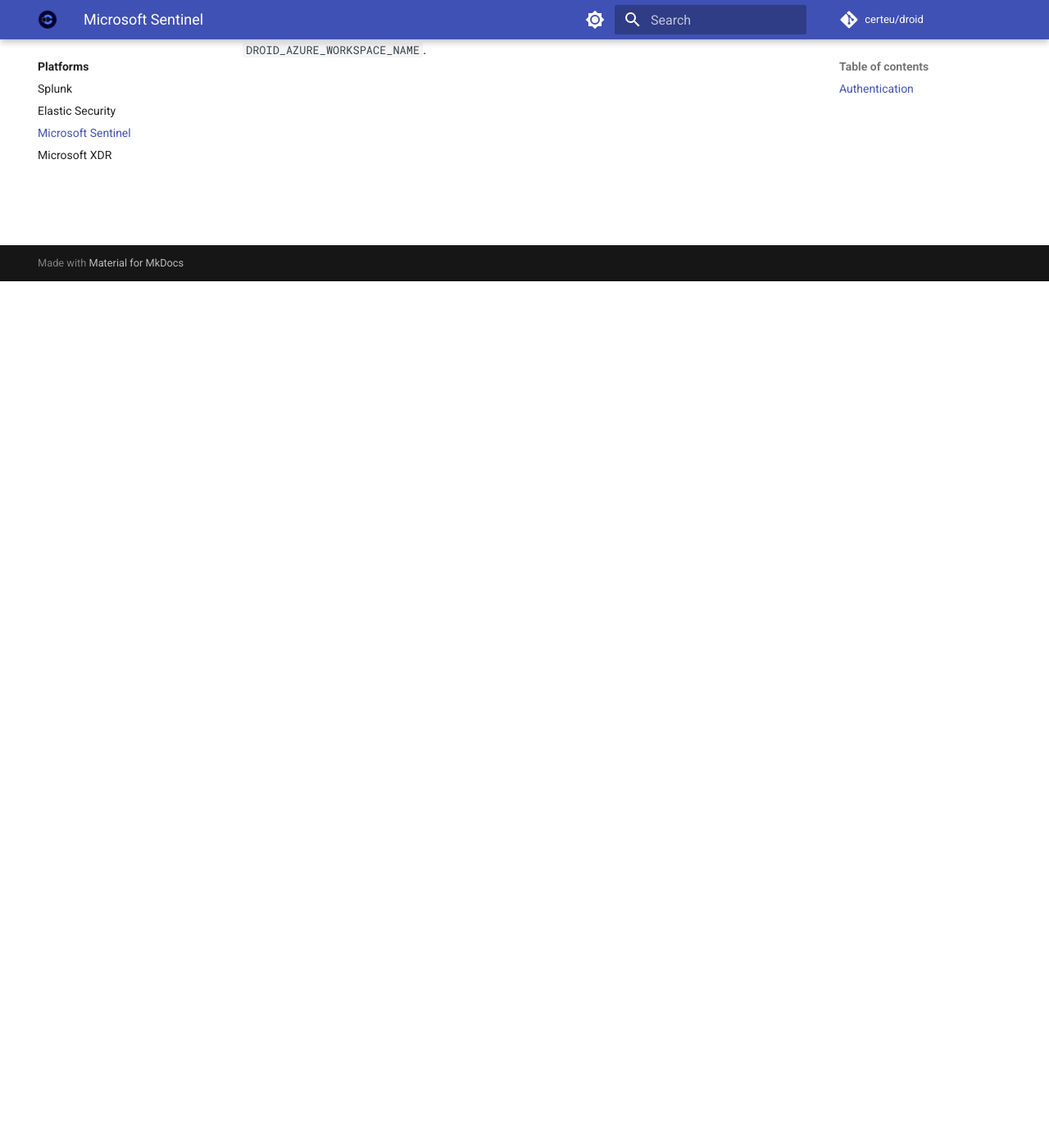
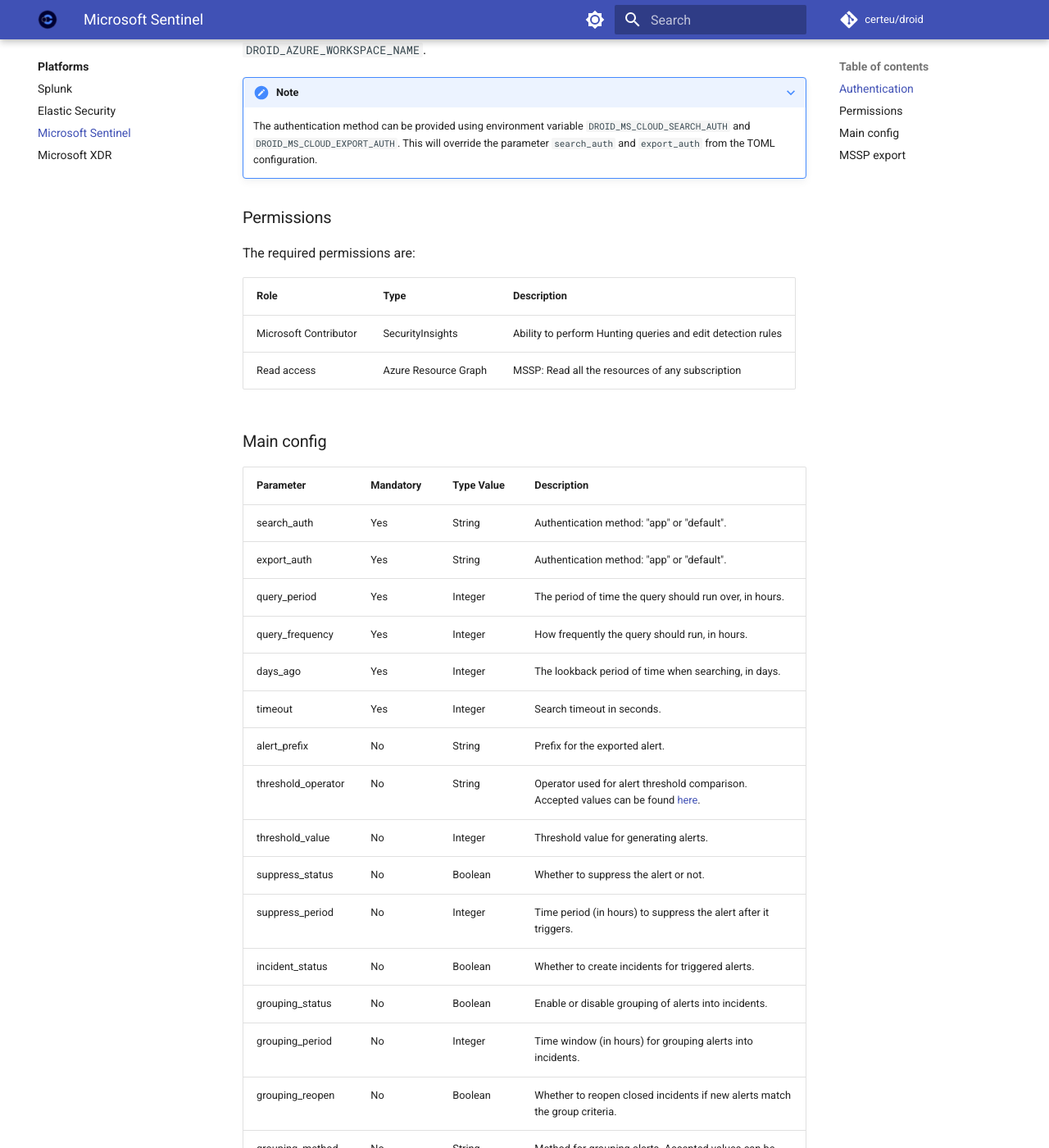
Before and after one commit to certeu/droid-docs, an MkDocs documentation site: the page built from docs/platforms/microsoft_sentinel.md, in a window 1280 px wide and 1400 px high, scrolled down 1057 px. Shown: the whole window at 82% size. Built offline with MkDocs 1.6.1 and Material for MkDocs 9.7.7, drawn with Linux system fonts in a browser that asks for light colours; comment, search, counter and statistics services are not loaded; some of the changed text lies outside the part shown.

Commit message:
upd: sentinel doc

````diff
--- a/docs/platforms/microsoft_sentinel.md
+++ b/docs/platforms/microsoft_sentinel.md
@@ -30,3 +30,97 @@ When using the Azure Registation App, load the following environment variables:
 - `DROID_AZURE_CLIENT_SECRET`: Azure client secret
 
 The keys `workspace_id` and `workspace_name` are the base workspace declaration but this values can be replaced with the environments `DROID_AZURE_WORKSPACE_ID` and `DROID_AZURE_WORKSPACE_NAME`.
+
+???+ note
+
+    The authentication method can be provided using environment variable `DROID_MS_CLOUD_SEARCH_AUTH` and `DROID_MS_CLOUD_EXPORT_AUTH`. This will override the parameter `search_auth` and `export_auth` from the TOML configuration.
+
+### Permissions
+
+The required permissions are:
+
+| Role | Type | Description |
+| --- | --- | --- |
+|  Microsoft Contributor | SecurityInsights | Ability to perform Hunting queries and edit detection rules |
+|  Read access   | Azure Resource Graph | MSSP: Read all the resources of any subscription |
+
+### Main config
+
+| Parameter          | Mandatory | Type Value | Description                                                                 |
+| ------------------ | --------- | ------------- | --------------------------------------------------------------------------- |
+| search_auth        | Yes       | String        | Authentication method: "app" or "default".                                  |
+| export_auth        | Yes       | String        | Authentication method: "app" or "default".                                  |
+| query_period       | Yes       | Integer       | The period of time the query should run over, in hours.                     |
+| query_frequency    | Yes       | Integer       | How frequently the query should run, in hours.                              |
+| days_ago           | Yes       | Integer       | The lookback period of time when searching, in days. |
+| timeout            | Yes       | Integer       | Search timeout in seconds.                   |
+| alert_prefix       | No        | String        | Prefix for the exported alert.                                              |
+| threshold_operator | No        | String        | Operator used for alert threshold comparison. Accepted values can be found [here](https://learn.microsoft.com/en-us/rest/api/securityinsights/alert-rules/create-or-update?view=rest-securityinsights-2024-03-01&tabs=HTTP#triggeroperator). |
+| threshold_value    | No        | Integer       | Threshold value for generating alerts.                                      |
+| suppress_status    | No        | Boolean       | Whether to suppress the alert or not.       |
+| suppress_period    | No        | Integer       | Time period (in hours) to suppress the alert after it triggers.             |
+| incident_status    | No        | Boolean       | Whether to create incidents for triggered alerts.                           |
+| grouping_status    | No        | Boolean       | Enable or disable grouping of alerts into incidents.                        |
+| grouping_period    | No        | Integer       | Time window (in hours) for grouping alerts into incidents.                  |
+| grouping_reopen    | No        | Boolean       | Whether to reopen closed incidents if new alerts match the group criteria.  |
+| grouping_method    | No        | String        | Method for grouping alerts. Accepted values can be found [here](https://learn.microsoft.com/en-us/rest/api/securityinsights/alert-rules/create-or-update?view=rest-securityinsights-2024-03-01&tabs=HTTP#matchingmethod)"  |
+| workspace_id       | Yes       | String        | Workspace ID used for search queries.                                       |
+| workspace_name     | Yes       | String        | Name of the base workspace.                                                 |
+| subscription_id    | Yes       | String        | Subscription ID required for setting alerts.                                |
+| resource_group     | Yes       | String        | Resource group name for setting alerts                   |
+
+```toml
+
+[platforms.microsoft_sentinel]
+
+## For searches
+
+days_ago = 30
+timeout = 120
+
+## For alerts
+alert_prefix = "[PLANET-EXPRESS]"
+query_frequency = 1
+query_period = 14
+threshold_operator = "GreaterThan"
+threshold_value = 1
+suppress_status = true
+suppress_period = 2
+incident_status = true
+grouping_status = true
+grouping_period = 5
+grouping_reopen = false
+grouping_method = "AllEntities"
+
+## Authentication
+
+search_auth = "app"
+export_auth = "app"
+
+workspace_id = "d32b8ab7-650e-4dcb-b576-461827daf5b1"
+workspace_name = "sentinel-planet_express-prod"
+subscription_id = "2b27a0e0-8e25-46fe-b2a6-3fcaed7cad57"
+resource_group = "planet_express_resource_group"
+...
+```
+
+### MSSP export
+
+When exporting detection rules using the MSSP mode, droid will try to export detection rules to all accessible Microsoft Sentinel workspaces found via Azure Resource Graph.
+
+However, it is possible to export only to a restricted list of Microsoft Sentinel workspaces using dictionaries in `export_list_mssp`.
+
+```toml
+
+[platforms.microsoft_sentinel.export_list_mssp.momcorp]
+
+workspace_name = "momcorp_sentinel"
+resource_group_name = "momcorp_resource_group_prod"
+subscription_id = "98b80a67-4fec-424c-8f06-56be08deae77"
+
+[platforms.microsoft_sentinel.export_list_mssp.doop]
+
+workspace_name = "doop_sentinel"
+resource_group_name = "doop_resource_group_prod"
+subscription_id = "94406b12-28d7-4505-9bfc-fade6ec9a560"
+```
````
Also changed, not shown: docs/usage.md (+2 -15 lines).
